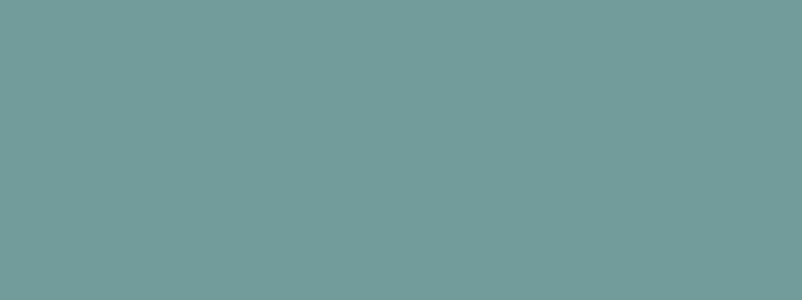
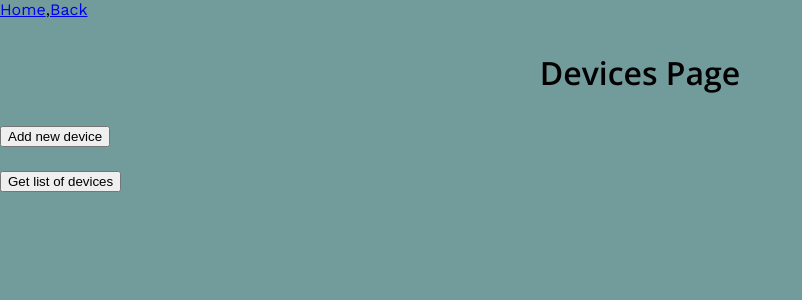
Before and after one commit to elyamlouli/pi_ems, a React (Create React App) app in the folder interface/front/: page /listapplications/listdevices in a window 1280 px wide. Before the commit this address had no page. Shown: the top 300 px of the page, without its empty margins (0-802 px from the left). Built offline with nearby package versions, Linux system fonts and the light colour scheme.

Commit message:
bouton retour

```diff
--- a/interface/front/docker-compose.yml
+++ b/interface/front/docker-compose.yml
@@ -1,4 +1,4 @@
-version: '3.8'
+version: '3.3'
 services:
   front:
     container_name: react
--- a/interface/front/src/App.js
+++ b/interface/front/src/App.js
@@ -18,8 +18,8 @@ const App = props => {
         <Route path="/" element={ <Home/> } />
         <Route path="about" element={ <About/> } />
         <Route path="contactus" element={ <ContactUs/> } />
-        <Route path="listdevices" element={ <ListDevices/> } />
         <Route path="listapplications" element={ <ListApplications/> } />
+        <Route path="/listapplications/listdevices" element={ <ListDevices/> } />
       </Routes>
     </div>
   )
--- a/interface/front/src/components/Applications.js
+++ b/interface/front/src/components/Applications.js
@@ -1,4 +1,5 @@
-import { useNavigate } from "react-router-dom";
+import Button from "./Button";
+const { Link, useNavigate } = require("react-router-dom");
 
 // faire une liste d'application qui redirige vers la liste des devices associés
 
@@ -7,11 +8,14 @@ const ListApplications = () => {
   const navigate = useNavigate()
 
   const showDevices = () => {
-    navigate("/listdevices");
+    navigate("/listapplications/listdevices");
     };
+
 
   return (
     <div>
+      <Link to="/">Home</Link>,
+      <Link to="/login">Login</Link>
       <h1>Applications</h1>
       <button onClick={showDevices}>Device 1</button>
       <button onClick={showDevices}>Device 2</button>
--- a/interface/front/src/components/Devices.js
+++ b/interface/front/src/components/Devices.js
@@ -1,5 +1,5 @@
 import Button from "./Button";
-const { Link } = require("react-router-dom");
+const { Link, redirect } = require("react-router-dom");
 
 /*
     Faire liste applications => liste devices comme sur Chirpstack */
@@ -7,7 +7,8 @@ const { Link } = require("react-router-dom");
 const ListDevices = (props) => {
     return (
         <div>
-            <Link to="/">Home</Link>
+            <Link to="/">Home</Link>,
+            <Link to="/listapplications">Back</Link>
             <h1>Devices Page</h1>
             <Button title="Add new device" />
             <Button title="Get list of devices" onClick={get_devices} />
```
Also changed, not shown: 1 other file (tests, documents, lock files or other folders).
